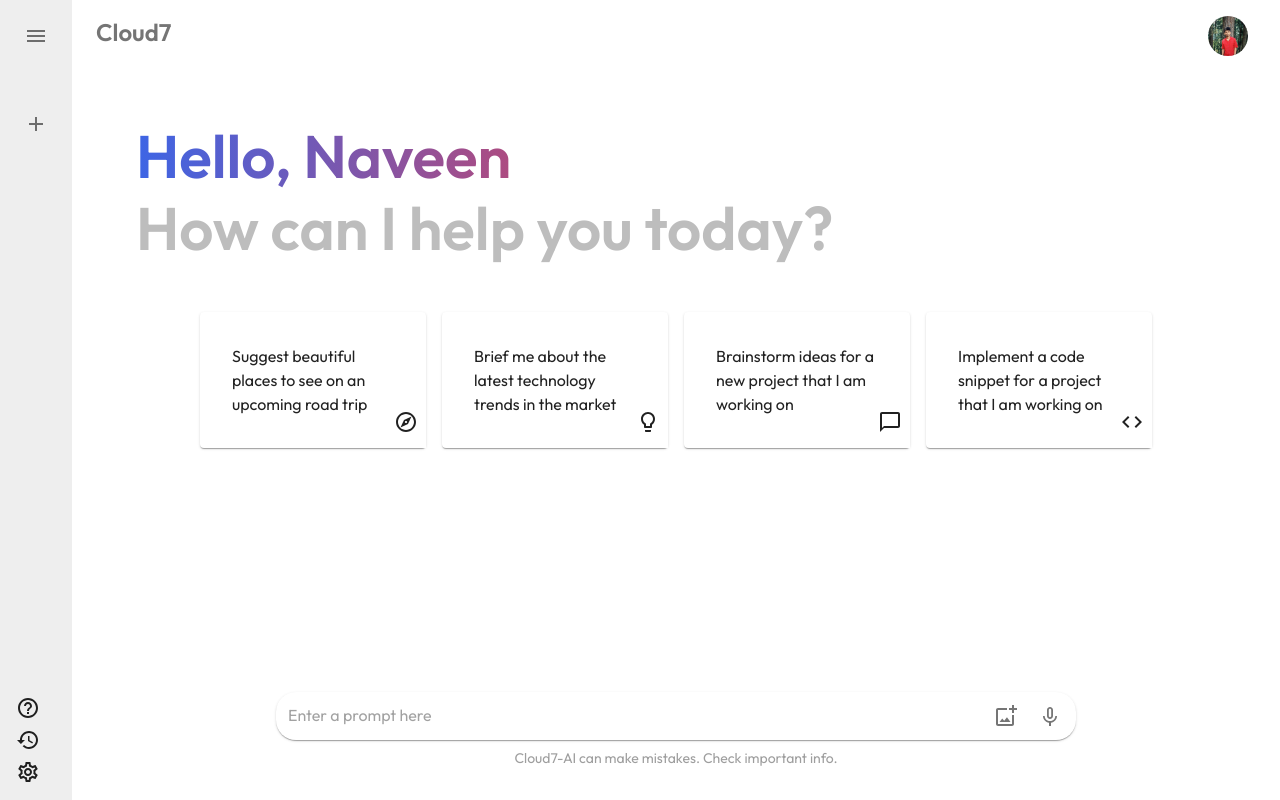
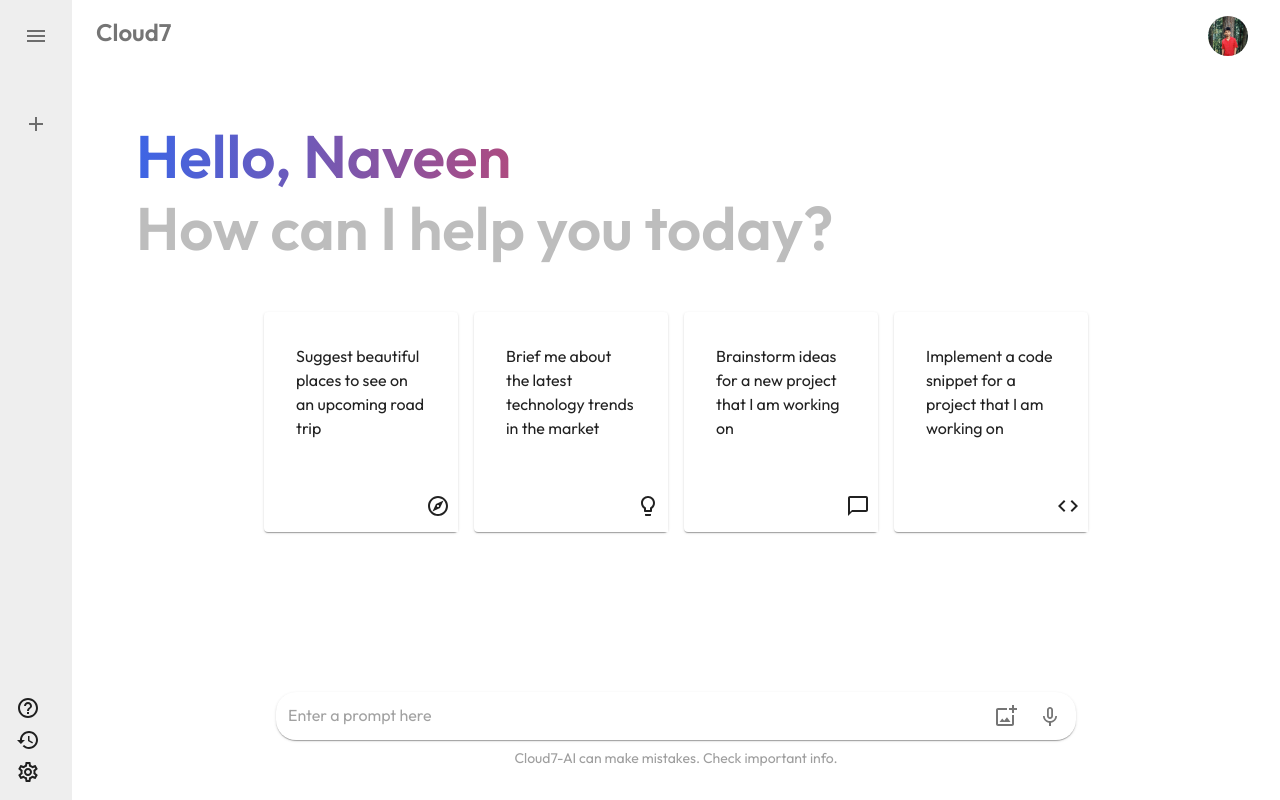
Before and after one commit to Naveen-Lankesha/Cloud-AI, a React (Vite) app: page / in a window 1280 px wide. Built offline with nearby package versions, Linux system fonts and the light colour scheme.

Commit message:
Cloud7-AI V1.7

```diff
--- a/src/components/Card/Card.jsx
+++ b/src/components/Card/Card.jsx
@@ -11,6 +11,8 @@
         position: "relative",
         p: padding,
         cursor: "pointer",
+
+        height: { xs: 220, sm: 150, md: 200, lg: 220 },
       }}>
       <Typography>{text}</Typography>
       <Box
--- a/src/components/Main/Main.jsx
+++ b/src/components/Main/Main.jsx
@@ -42,7 +42,16 @@
       <Navbar />
       {!showResult ? (
         <>
-          <Box sx={{ flex: 1, overflowY: "auto" }} id="midComp" p={8}>
+          <Box
+            sx={{
+              flex: 1,
+              overflowY: "auto",
+              "&::-webkit-scrollbar": {
+                display: "none",
+              },
+            }}
+            id="midComp"
+            p={8}>
             <Typography
               variant="h2"
               sx={{
@@ -59,8 +68,14 @@
             <Grid
               container
               spacing={2}
-              sx={{ mt: 4, justifyContent: "center", pl: 8, pr: 8 }}>
-              <Grid item xs={12} sm={6} md={3}>
+              sx={{
+                mt: 4,
+                justifyContent: "center",
+                pl: { md: 8, lg: 16 },
+                pr: { md: 8, lg: 16 },
+                pt: { xl: 22 },
+              }}>
+              <Grid item sm={12} md={6} lg={3}>
                 <Card
                   padding={padding}
                   text={
@@ -69,7 +84,7 @@
                   icon={<ExploreOutlinedIcon />}
                 />
               </Grid>
-              <Grid item xs={12} sm={6} md={3}>
+              <Grid item sm={12} md={6} lg={3}>
                 <Card
                   padding={padding}
                   text={
@@ -78,7 +93,7 @@
                   icon={<LightbulbOutlinedIcon />}
                 />
               </Grid>
-              <Grid item xs={12} sm={6} md={3}>
+              <Grid item sm={12} md={6} lg={3}>
                 <Card
                   padding={padding}
                   text={
@@ -87,7 +102,7 @@
                   icon={<ChatBubbleOutlineOutlinedIcon />}
                 />
               </Grid>
-              <Grid item xs={12} sm={6} md={3}>
+              <Grid item sm={12} md={6} lg={3}>
                 <Card
                   padding={padding}
                   text={
```
